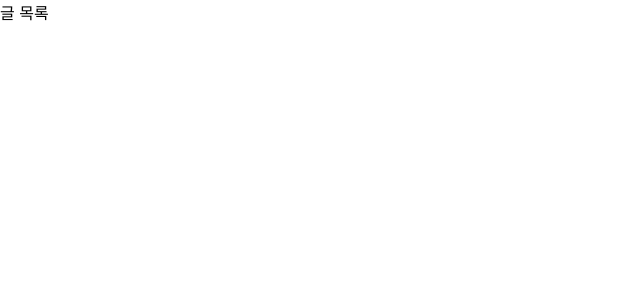
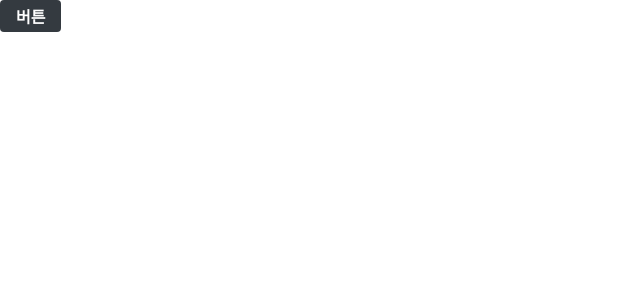
Before and after one commit to sjsjsj1246/Blog_Front, a React (Create React App) app: page / in a window 1280 px wide. Shown: the top 300 px of the page, without its empty margins (0-640 px from the left). Built offline with nearby package versions, Linux system fonts and the light colour scheme.

Commit message:
🎨 styled component 생성

```diff
--- a/package.json
+++ b/package.json
@@ -10,6 +10,7 @@
     "react-dom": "^17.0.2",
     "react-router-dom": "^5.2.0",
     "react-scripts": "4.0.3",
+    "styled-components": "^5.3.0",
     "web-vitals": "^1.0.1"
   },
   "scripts": {
--- /dev/null
+++ b/src/components/common/Button.jsx
@@ -0,0 +1,23 @@
+import React from 'react';
+import styled from 'styled-components';
+import palette from '../../lib/styles/palette';
+
+const StyledButton = styled.button`
+  border: none;
+  border-radius: 4px;
+  font-size: 1rem;
+  font-weight: bold;
+  padding: 0.25rem 1rem;
+  color: white;
+  outline: none;
+  cursor: pointer;
+
+  background: ${palette.gray[8]};
+  &:hover {
+    background: ${palette.gray[6]};
+  }
+`;
+
+const Button = (props) => <StyledButton {...props} />;
+
+export default Button;
--- a/src/index.css
+++ b/src/index.css
@@ -5,9 +5,28 @@
     sans-serif;
   -webkit-font-smoothing: antialiased;
   -moz-osx-font-smoothing: grayscale;
+  box-sizing: border-box;
+  min-height: 100%;
 }
 
 code {
   font-family: source-code-pro, Menlo, Monaco, Consolas, 'Courier New',
     monospace;
 }
+
+#root {
+  min-height: 100%;
+}
+
+html {
+  height: 100%;
+}
+
+a {
+  color: inherit;
+  text-decoration: none;
+}
+
+* {
+  box-sizing: border-box;
+}
--- /dev/null
+++ b/src/lib/styles/palette.js
@@ -0,0 +1,29 @@
+// source: https://yeun.github.io/open-color/
+const palette = {
+  gray: [
+    '#f8f9fa',
+    '#f1f3f5',
+    '#e9ecef',
+    '#dee2e6',
+    '#ced4da',
+    '#adb5bd',
+    '#868e96',
+    '#495057',
+    '#343a40',
+    '#212529',
+  ],
+  cyan: [
+    '#e3fafc',
+    '#c5f6fa',
+    '#99e9f2',
+    '#66d9e8',
+    '#3bc9db',
+    '#22b8cf',
+    '#15aabf',
+    '#1098ad',
+    '#0c8599',
+    '#0b7285',
+  ],
+};
+
+export default palette;
--- a/src/pages/PostListPage.jsx
+++ b/src/pages/PostListPage.jsx
@@ -1,7 +1,8 @@
 import React from 'react';
+import Button from '../components/common/Button';
 
 const PostListPage = (props) => {
-  return <div>글 목록</div>;
+  return <Button>버튼</Button>;
 };
 
 export default PostListPage;
```
Also changed, not shown: 2 other files (tests, documents, lock files or other folders).
